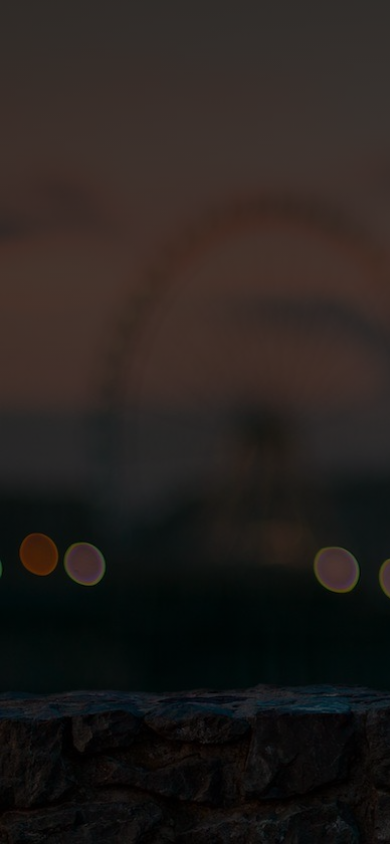
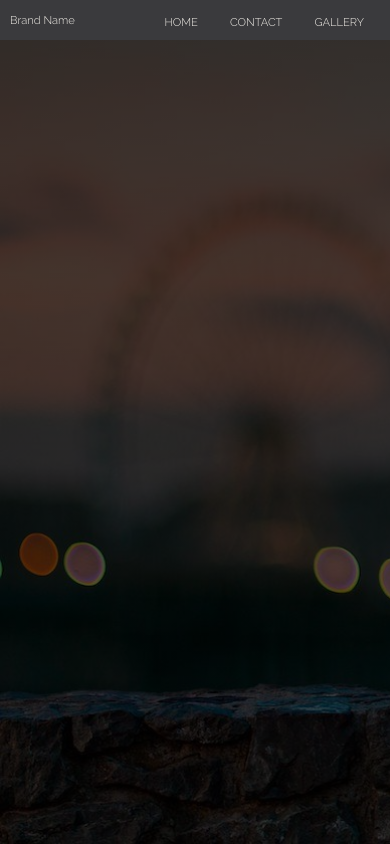
Before and after one commit to ldsir01/Responsive1, a plain HTML site: page index.html in a window 390 px wide. Drawn offline with Linux system fonts and the light colour scheme.

Commit message:
Responsive Navbar button added

```diff
--- a/index.html
+++ b/index.html
@@ -1,4 +1,6 @@
 <!-- TODO : to div elements one on another -->
+<!-- Overflow X hidden -->
+<!-- Posotion : relative in .box element -->
 <!DOCTYPE html>
 <html lang="en">
   <head>
@@ -8,6 +10,25 @@
     <link rel="stylesheet" href="style.css" />
   </head>
   <body>
-    <div class="box"></div>
+    <div class="box">
+      <div class="navbar">
+        <div class="brand-name">Brand Name</div>
+        <div href="#" class="toggle-button">
+          <span class="bar"></span>
+          <span class="bar"></span>
+          <span class="bar"></span>
+        </div>
+        <div class="navbar-links">
+          <ul>
+            <li><a href="#">HOME</a></li>
+            <li><a href="#">CONTACT</a></li>
+            <li><a href="#">GALLERY</a></li>
+          </ul>
+        </div>
+      </div>
+    </div>
+    <!-- Responsive Navbar Code Started :: Kyle Video  -->
+
+    <!-- Responsive Navbar Ended :: Kyle Video -->
   </body>
 </html>
--- a/style.css
+++ b/style.css
@@ -1,7 +1,9 @@
+@import url("https://fonts.googleapis.com/css2?family=Raleway:wght@300&display=swap");
 * {
   margin: 0;
   padding: 0;
-  font: sans-serif;
+  font-family: "Raleway", sans-serif;
+  box-sizing: cascadia code;
 }
 
 .box {
@@ -14,5 +16,93 @@
     ),
     url(images/backgroungImage.jpeg);
   background-size: cover;
-  color: white;
+  overflow-x: hidden;
+  position: relative;
 }
+
+/* Responsive Navbar CSS started !!  */
+.navbar {
+  display: flex;
+  justify-content: space-between;
+  background: rgb(58, 58, 61);
+  align-items: center;
+  height: 40px;
+  /* display: none; */
+}
+.navbar .brand-name {
+  font-size: 0.7rem;
+  margin: 0.1rem;
+  color: rgb(243, 240, 234);
+  margin-left: 10px;
+  /* display: none; */
+}
+
+.navbar .navbar-links ul {
+  display: flex;
+  margin: 0px;
+  padding: 0px;
+  margin-right: 10px;
+}
+.navbar .navbar-links ul li {
+  /* margin-left: 15px; */
+  list-style: none;
+  font-size: 16px;
+  padding: 10px 0px;
+  /* display: none; */
+  /* border: 1px solid black; */
+}
+
+.navbar .navbar-links ul li a {
+  text-decoration: none;
+  font-size: 0.7rem;
+  color: rgb(243, 240, 234);
+  padding: 0rem 1rem;
+  /* margin: 0px; */
+  /* border: 1px solid black; */
+  padding-bottom: 0px;
+  text-decoration: none;
+  transition-duration: 0.8s;
+}
+.navbar .navbar-links ul li:hover {
+  background: #555;
+  /* text-decoration: underline; */
+  /* color: yellow; */
+  /* text-decoration: none; */
+  /* text-decoration: underline; */
+}
+
+.toggle-button {
+  position: absolute;
+  /* border: 1px solid white; */
+  width: 20px;
+  display: none;
+  flex-direction: Column;
+  height: 18px;
+  /* margin: 2px; */
+  padding: 8.7px;
+  justify-content: space-between;
+  right: 1rem;
+
+  /* padding-left: 34.7rem; */
+}
+.toggle-button:hover {
+  background: #555;
+}
+
+.toggle-button .bar {
+  height: 3px;
+  width: 100%;
+  background-color: white;
+  border-radius: 10px;
+}
+
+@media (max-width: 340px) {
+  .navbar .navbar-links ul {
+    /* flex-direction: column; */
+    display: none;
+  }
+  .toggle-button {
+    display: flex;
+  }
+}
+/* Responsive Navbar CSS ended !!  */
```
